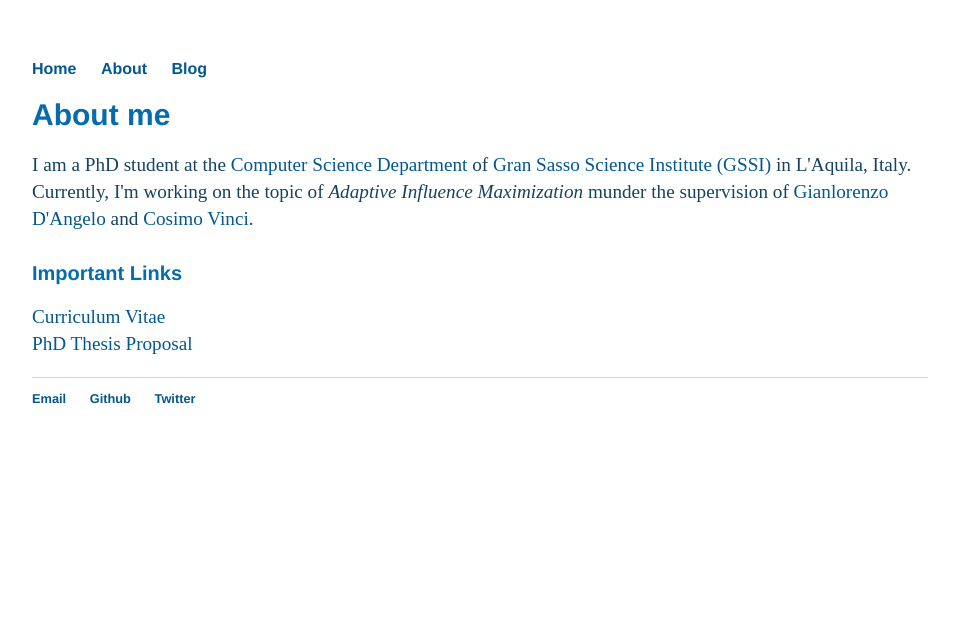
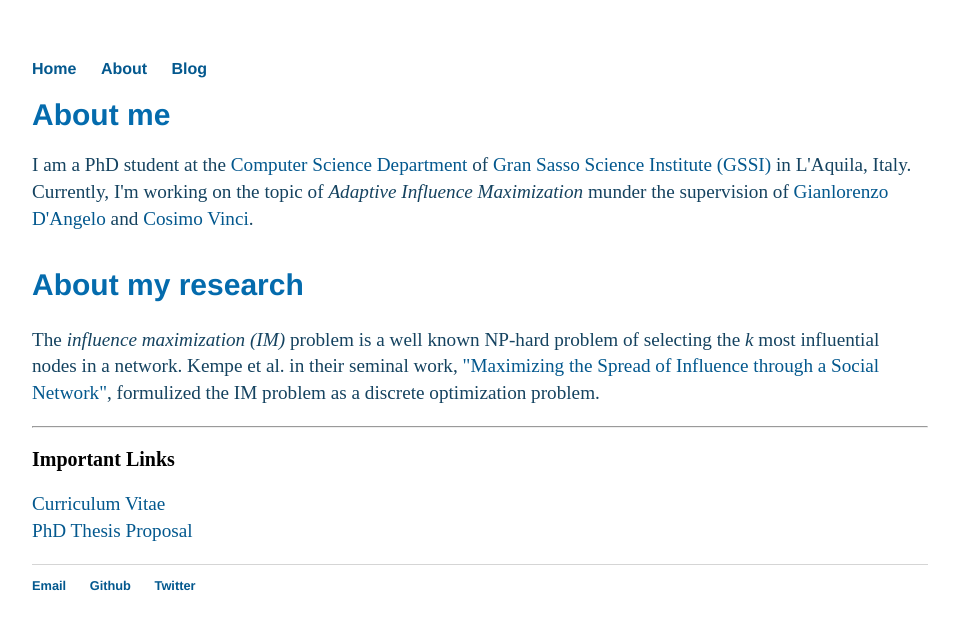
Before and after one commit to debashmitap/debashmitap.github.io, a Jekyll site: the page built from about/index.html, in a window 1280 px wide. Shown: the top 630 px of the page, without its empty margins (160-1119 px from the left). Built offline with Jekyll 4.4.1, drawn with Linux system fonts in a browser that asks for light colours.

Commit message:
Update index.html

```diff
--- a/about/index.html
+++ b/about/index.html
@@ -4,6 +4,10 @@
  <div class="about">
      <h1 style="font-size:30px;">About me</h1>
      <p>I am a PhD student at the <a href="https://sites.google.com/gssi.it/csgssi/home?authuser=0">Computer Science Department</a> of <a href="https://www.gssi.it">Gran Sasso Science Institute (GSSI)</a> in L'Aquila, Italy. Currently, I'm working on the topic of <em>Adaptive Influence Maximization</em> munder the supervision of <a href="https://cs.gssi.it/gianlorenzo.dangelo/index.html">Gianlorenzo D'Angelo</a> and <a href="https://sites.google.com/view/cosimo-vinci">Cosimo Vinci</a>.</p>
-     <h2 style="font-size:20px;">Important Links</h2>
+     <h2 style="font-size:30px;">About my research</h2>
+     <p> The <em>influence maximization (IM)</em> problem is a well known NP-hard problem of selecting the <em>k </em>most influential nodes in a network. Kempe et al. in their seminal work, <a href="https://www.cs.cornell.edu/home/kleinber/kdd03-inf.pdf">"Maximizing the Spread of Influence through a Social Network"</a>, formulized the IM problem as a discrete optimization problem.</p>
+
+     <hr>
+     <h3 style="font-size:20px;">Important Links</h3>
      <p><a href="https://github.com/debashmitap/Resume/blob/main/Debashmita_Poddar_CV.pdf">Curriculum Vitae</a><br> <a href="https://github.com/debashmitap/thesis_proposal/blob/main/Thesis-Proposal.pdf">PhD Thesis Proposal</a></p>
  </div>
```
